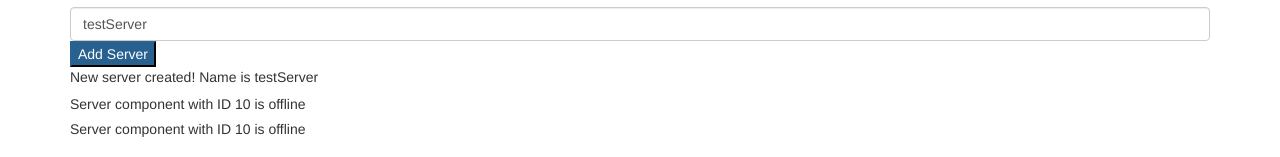
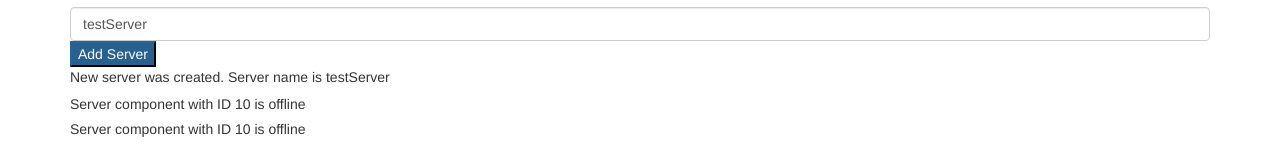
Before and after one commit to ksranjan/angular-basics, an Angular app: page / in a window 1280 px wide. Both pictures are taken after a click on the button "Add Server". Shown: the part 155-312 px from the top of the page. Built offline with nearby package versions, Linux system fonts and the light colour scheme.

Commit message:
ngIf directive

```diff
--- a/src/app/servers/servers.component.html
+++ b/src/app/servers/servers.component.html
@@ -16,6 +16,7 @@
         [disabled] = "!allowNewServer"
         (click)="onCreateServer()">Add Server</button>
 <!--<p [innerText] = "allowNewServer"></p>-->
-<p> {{ serverCreationStatus }}</p>
+<!--<p> {{ serverCreationStatus }}</p>-->
+<p *ngIf = "serverCreated">New server was created. Server name is {{serverName}}</p>
 <app-server></app-server>
 <app-server></app-server>
--- a/src/app/servers/servers.component.ts
+++ b/src/app/servers/servers.component.ts
@@ -10,6 +10,7 @@
   allowNewServer = false;
   serverCreationStatus = 'No servers created';
   serverName = 'testServer';
+  serverCreated = false;
 
   constructor() {
     setTimeout( () => {
@@ -21,7 +22,8 @@
   }
 
   onCreateServer(){
-    this.serverCreationStatus = 'New server created! Name is ' + this.serverName;
+    // this.serverCreationStatus = 'New server created! Name is ' + this.serverName;
+    this.serverCreated = true;
   }
   onUpdateServerName(event:Event){
     this.serverName = (<HTMLInputElement>event.target).value;
```
